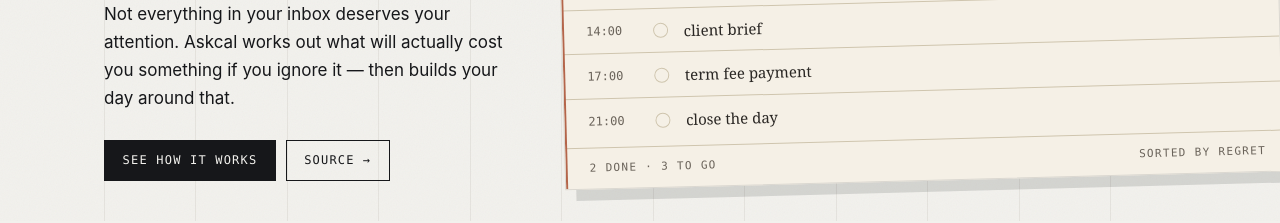
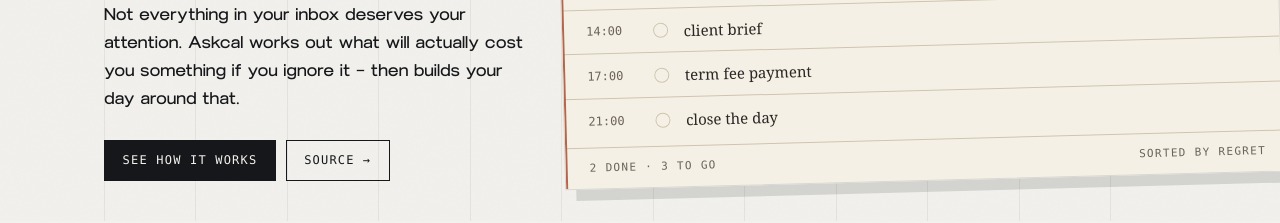
Before and after one commit to lucenity0/askcal, a plain HTML site: page docs/index.html in a window 1280 px wide. Shown: the part 579-802 px from the top of the page. Drawn offline with Linux system fonts and the light colour scheme.

Commit message:
Ship Blauer Nue — the licence permits web use
The foundry's own documentation has a section titled 'Using Web Fonts'
telling you to put the supplied WOFF/WOFF2 in your site's directory, and
the download ships woff2 for every weight. The only condition is holding
a valid licence, which the Envato Elements download is. So the body face
stops being a local() reference that only resolves on one machine.

Three weights, because the page asks for exactly three (400, 500, 600),
and no italic, because it asks for none — a synthesised oblique is the
same forgery on a grotesk as it is on a didone. The files are the
foundry's own woff2 rather than conversions: 12 KB each, 37 KB for all
three, and 47 KB of type on the whole page.

docs/fonts/README.md records what each face is, what licence it is under,
and the two constraints that follow from the files themselves.

```diff
--- a/docs/askcal.css
+++ b/docs/askcal.css
@@ -47,7 +47,7 @@
      measured — a rule the app itself keeps, so a number always looks like
      a number. */
   --display: "Elegancy", "Bodoni 72", Didot, "Playfair Display", Georgia, serif;
-  --sans: "Blauer Nue Local", -apple-system, BlinkMacSystemFont, "Helvetica Neue", system-ui, sans-serif;
+  --sans: "Blauer Nue", -apple-system, BlinkMacSystemFont, "Helvetica Neue", system-ui, sans-serif;
   --mono: ui-monospace, "SF Mono", SFMono-Regular, Menlo, Consolas, monospace;
 
   --page: 72rem;
@@ -178,28 +178,29 @@
   font-display: swap;
 }
 
-/* Blauer Nue is NOT shipped — its licence has not been confirmed for
-   webfont embedding, and local() references an installed copy rather than
-   redistributing one. On this machine it renders as intended; everywhere
-   else the stack falls through. Resolve the licence before publishing, then
-   this becomes a real @font-face with a file beside it. */
+/* Blauer Nue, self-hosted — three weights, the three the page asks for.
+ *
+ * Licensed, and web use is explicitly granted: the foundry's own
+ * documentation ships WOFF/WOFF2 for every weight and tells you to put them
+ * in your site's directory. The woff2 files here are theirs as delivered,
+ * not converted, which is why they are 12 KB each.
+ *
+ * No italic is shipped because the page asks for none. If one is ever
+ * wanted, add the face rather than letting the browser shear the roman. */
 @font-face {
-  font-family: "Blauer Nue Local";
-  src: local("Blauer Nue"), local("BlauerNue-Regular");
-  font-weight: 400;
-  font-style: normal;
+  font-family: "Blauer Nue";
+  src: url("fonts/blauernue-400.woff2") format("woff2");
+  font-weight: 400; font-style: normal; font-display: swap;
 }
 @font-face {
-  font-family: "Blauer Nue Local";
-  src: local("BlauerNue-Medium"), local("Blauer Nue Medium");
-  font-weight: 500;
-  font-style: normal;
+  font-family: "Blauer Nue";
+  src: url("fonts/blauernue-500.woff2") format("woff2");
+  font-weight: 500; font-style: normal; font-display: swap;
 }
 @font-face {
-  font-family: "Blauer Nue Local";
-  src: local("BlauerNue-SemiBold"), local("Blauer Nue SemiBold");
-  font-weight: 600;
-  font-style: normal;
+  font-family: "Blauer Nue";
+  src: url("fonts/blauernue-600.woff2") format("woff2");
+  font-weight: 600; font-style: normal; font-display: swap;
 }
 
 /* ----------------------------------------------------------------------- *
```
Also changed, not shown: docs/fonts/blauernue-400.woff2 (added), docs/fonts/blauernue-500.woff2 (added), docs/fonts/blauernue-600.woff2 (added), 1 other file.
